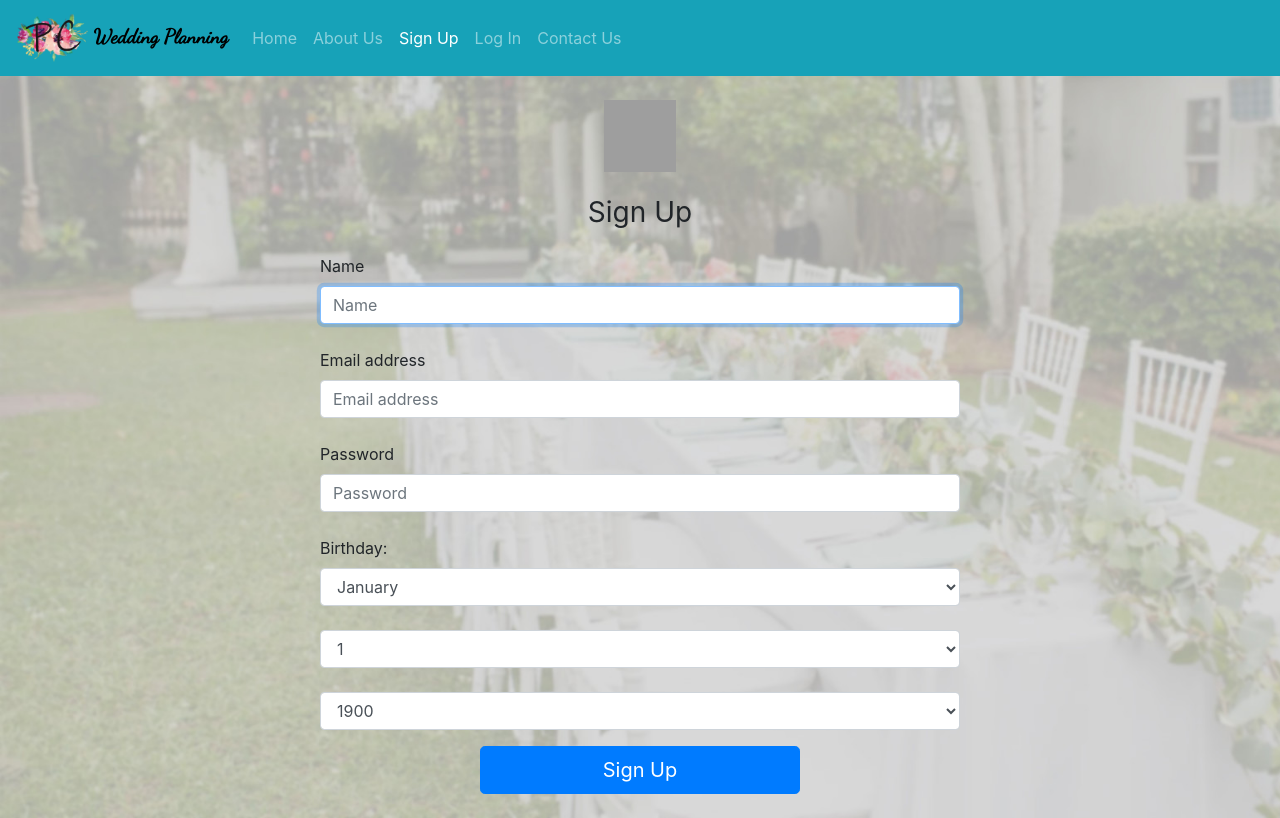
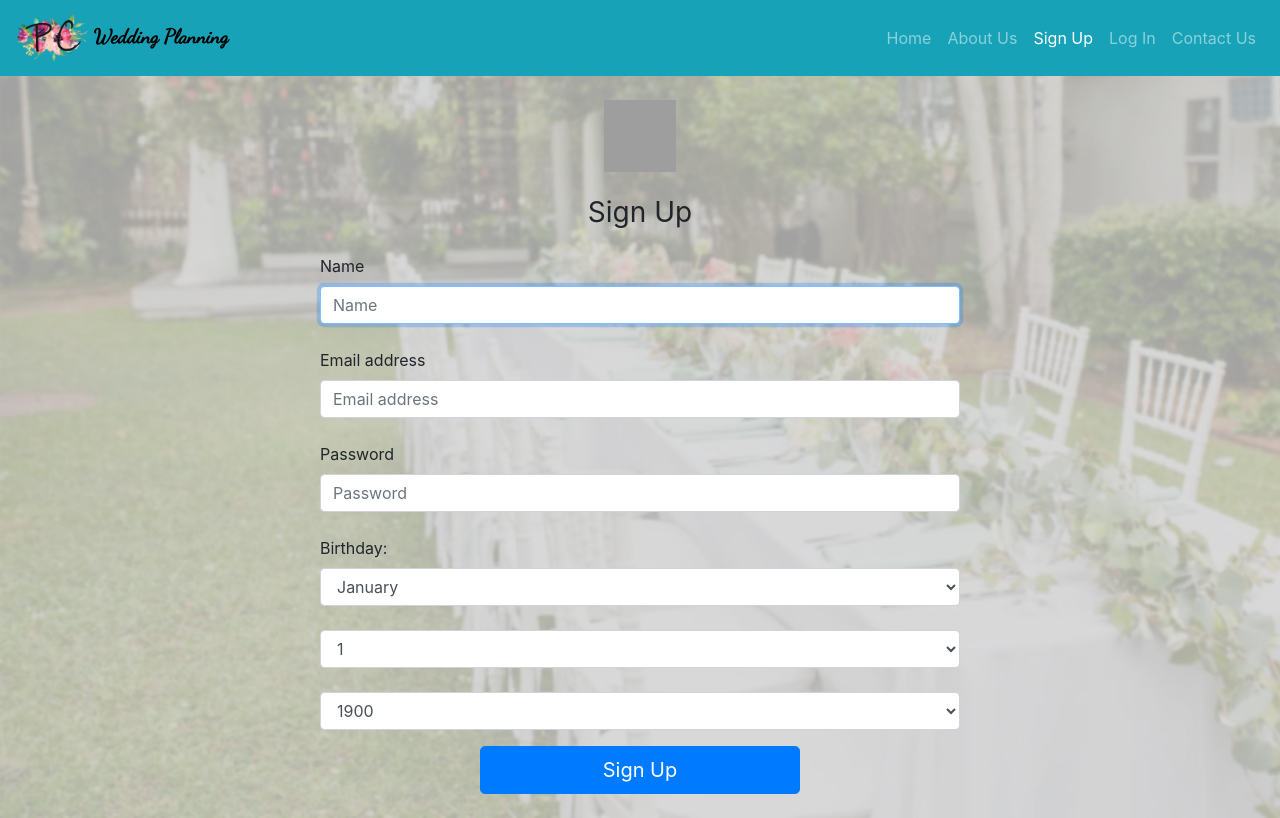
Before and after one commit to eshelton823/ECT, a Django app: page /pcsite/signup in a window 1280 px wide. Run offline with Django 3.2, Linux system fonts and the light colour scheme; some libraries are stand-ins or nearby versions; grey boxes are pictures that could not be loaded.

Commit message:
navbar right justified

```diff
--- a/pcsite/templates/pcsite/about.html
+++ b/pcsite/templates/pcsite/about.html
@@ -70,7 +70,7 @@
     <span class="navbar-toggler-icon"></span>
   </button>
   <div class="collapse navbar-collapse" id="navbarCollapse">
-    <ul class="navbar-nav mr-auto">
+    <ul class="navbar-nav ml-auto">
       <li class="nav-item">
         <a class="nav-link" href="/ECT/pcsite/templates/pcsite/index.html">Home</a>
       </li>
--- a/pcsite/templates/pcsite/contactus.html
+++ b/pcsite/templates/pcsite/contactus.html
@@ -29,7 +29,7 @@
     <span class="navbar-toggler-icon"></span>
   </button>
   <div class="collapse navbar-collapse" id="navbarCollapse">
-    <ul class="navbar-nav mr-auto">
+    <ul class="navbar-nav ml-auto">
       <li class="nav-item">
         <a class="nav-link" href="/ECT/pcsite/templates/pcsite/index.html">Home</a>
       </li>
--- a/pcsite/templates/pcsite/index.html
+++ b/pcsite/templates/pcsite/index.html
@@ -58,7 +58,7 @@
     <span class="navbar-toggler-icon"></span>
   </button>
   <div class="collapse navbar-collapse" id="navbarCollapse">
-    <ul class="navbar-nav mr-auto">
+    <ul class="navbar-nav ml-auto">
       <li class="nav-item active">
         <a class="nav-link" href="/ECT/pcsite/templates/pcsite/index.html">Home</a>
       </li>
--- a/pcsite/templates/pcsite/login.html
+++ b/pcsite/templates/pcsite/login.html
@@ -50,7 +50,7 @@
     <span class="navbar-toggler-icon"></span>
   </button>
   <div class="collapse navbar-collapse" id="navbarCollapse">
-    <ul class="navbar-nav mr-auto">
+    <ul class="navbar-nav ml-auto">
       <li class="nav-item">
         <a class="nav-link" href="/ECT/pcsite/templates/pcsite/index.html">Home</a>
       </li>
--- a/pcsite/templates/pcsite/signup.html
+++ b/pcsite/templates/pcsite/signup.html
@@ -29,7 +29,7 @@
     <span class="navbar-toggler-icon"></span>
   </button>
   <div class="collapse navbar-collapse" id="navbarCollapse">
-    <ul class="navbar-nav mr-auto">
+    <ul class="navbar-nav ml-auto">
       <li class="nav-item">
         <a class="nav-link" href="/ECT/pcsite/templates/pcsite/index.html">Home</a>
       </li>
```
